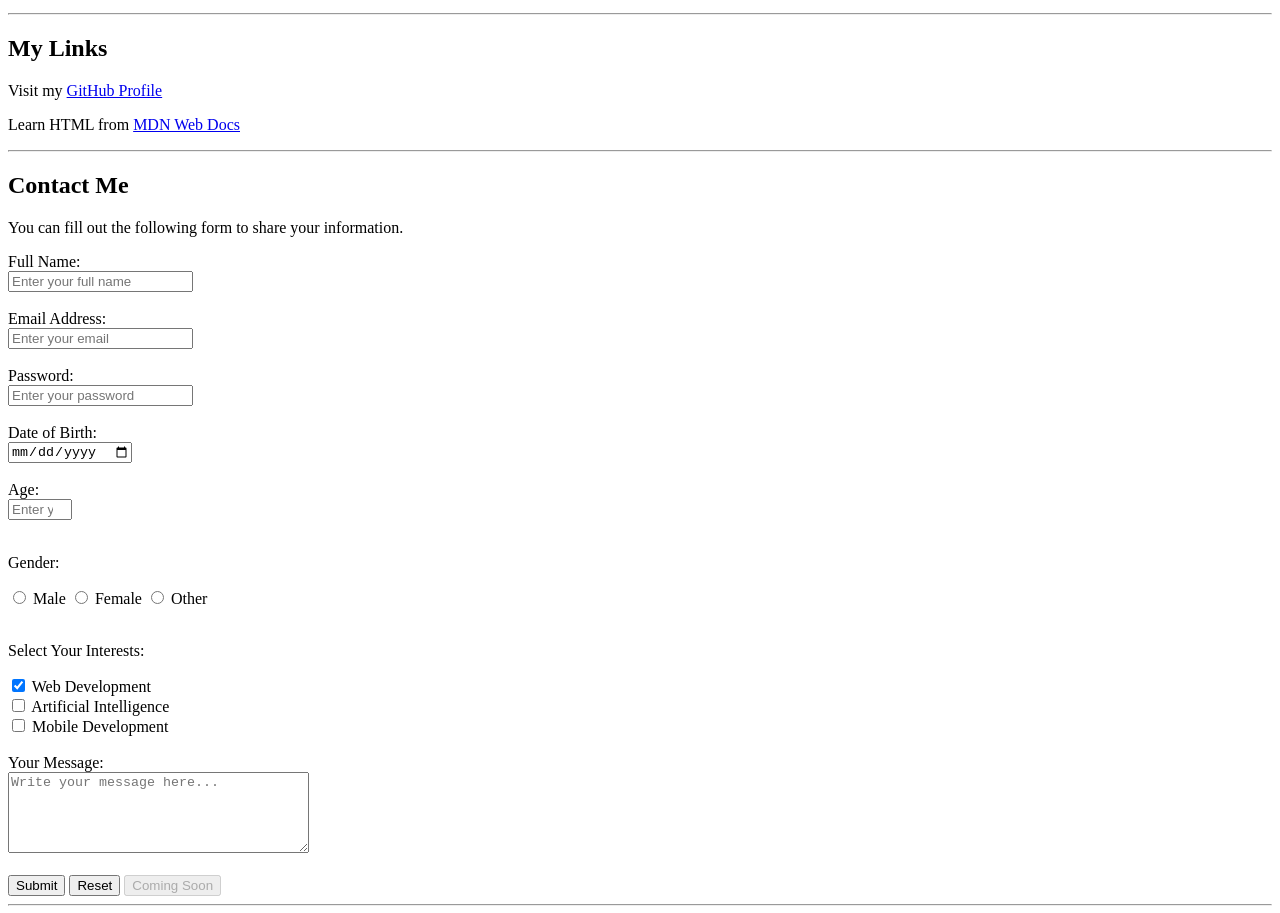
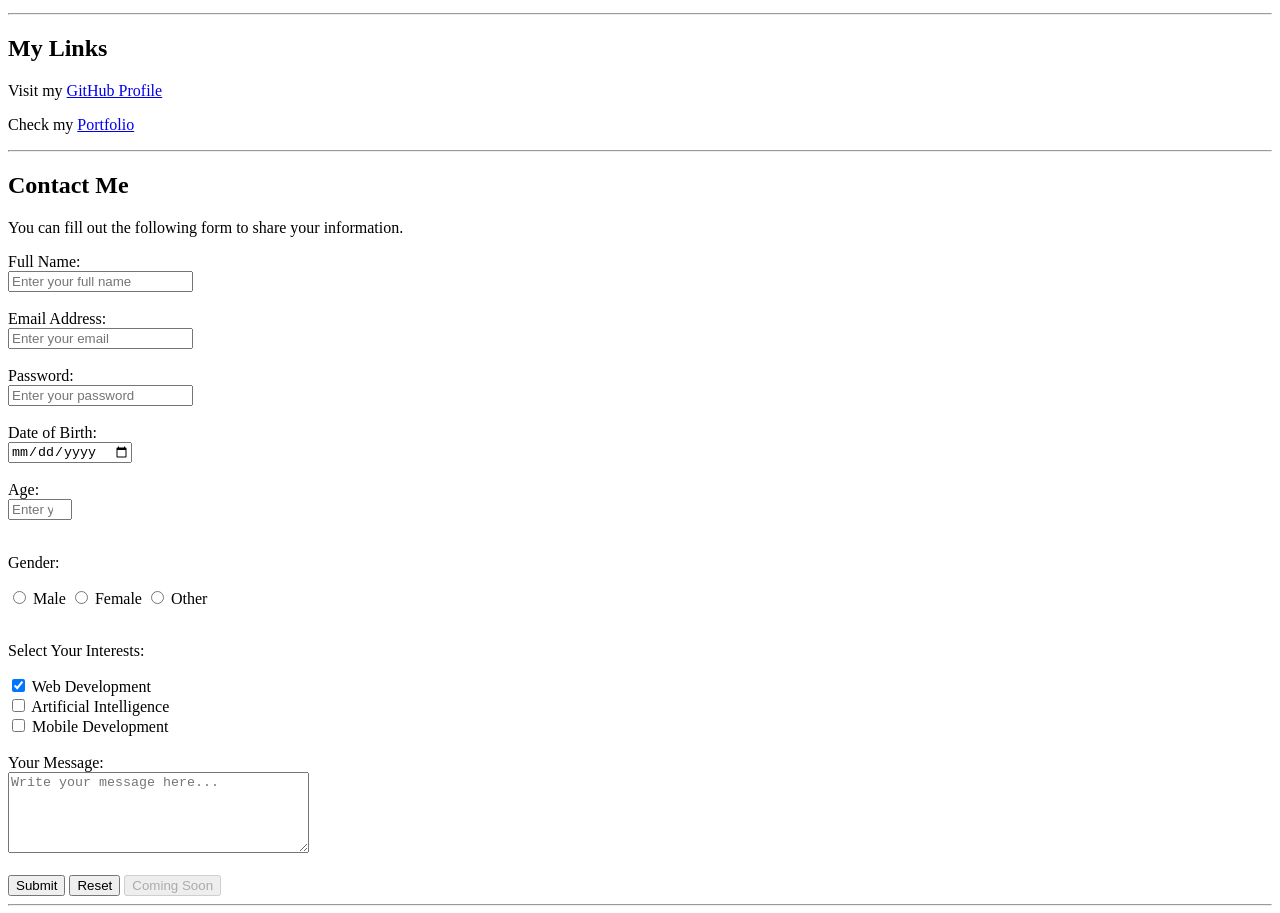
Before and after one commit to theAliMurtaza/bloomrix-tasks, a plain HTML site: page day1-html-task/index.html in a window 1280 px wide. Shown: the part 1158-2071 px from the top of the page. Drawn offline with Linux system fonts and the light colour scheme.

Commit message:
Making the indentation changes

```diff
--- a/day1-html-task/index.html
+++ b/day1-html-task/index.html
@@ -8,69 +8,52 @@
     <title>Ali Murtaza | Personal Profile</title>
 </head>
 <body>
-
-    <!-- Main Heading -->
     <header>
         <h1>Ali Murtaza</h1>
         <p>Software Engineer  | Speciallized in Full Stack development and Automation</p>
         <hr>
     </header>
-
-    <!-- Profile Section -->
     <main>
         <section>
             <h2>My Profile</h2>
-
             <img src="picofme.png"
                  alt="Profile picture of Ali Murtaza"
                  width="180"
                  height="180">
-
             <p>
                 Hello! My name is <strong>Ali Murtaza</strong>.
                 I am a Software Engineer. I am speciallied in
                 Full Stack Development and Automation. Now a days
                 I am exploring Flutter and AI Developement.
             </p>
-
             <p>
                 I enjoy learning new technologies and building
                 web applications. My goal is to become a
                 <em>professional software developer</em>.
             </p>
         </section>
-
         <hr>
-
-        <!-- About Section -->
         <section>
             <h2>About Me</h2>
-
             <p>
                 I am interested in full-stack web development
                 and artificial intelligence.
                 I have worked on different academic and
                 personal projects.
             </p>
-
             <p>
                 Currently, I am focusing on improving my
                 <mark>HTML, CSS, JavaScript, and React</mark>
                 skills.
             </p>
-
             <small>
                 I believe that consistent practice is the
                 best way to improve programming skills.
             </small>
         </section>
-
         <hr>
-
-        <!-- Skills Section -->
         <section>
             <h2>My Skills</h2>
-
             <h3>Technical Skills</h3>
             <ul>
                 <li>HTML</li>
@@ -80,7 +63,6 @@
                 <li>Node.js</li>
                 <li>Python</li>
             </ul>
-
             <h3>Soft Skills</h3>
             <ul>
                 <li>Problem Solving</li>
@@ -89,13 +71,9 @@
                 <li>Time Management</li>
             </ul>
         </section>
-
         <hr>
-
-        <!-- Education Section -->
         <section>
             <h2>Education</h2>
-
             <ol>
                 <li>
                     <strong>BS Software Engineering</strong>
@@ -115,13 +93,9 @@
                 </li>
             </ol>
         </section>
-
         <hr>
-
-        <!-- Useful Links -->
         <section>
             <h2>My Links</h2>
-
             <div>
                 <p>
                     Visit my
@@ -131,32 +105,24 @@
                         GitHub Profile
                     </a>
                 </p>
-
                 <p>
-                    Learn HTML from
-                    <a href="https://developer.mozilla.org/en-US/docs/Web/HTML"
+                    Check my
+                    <a href="https://portfolio-se-kpi6.vercel.app/"
                        target="_blank"
                        rel="noopener noreferrer">
-                        MDN Web Docs
+                       Portfolio
                     </a>
                 </p>
             </div>
         </section>
-
         <hr>
-
-        <!-- Contact Form -->
         <section>
             <h2>Contact Me</h2>
-
             <p>
                 You can fill out the following form
                 to share your information.
             </p>
-
             <form action="#" method="get">
-
-                <!-- Name -->
                 <div>
                     <label for="fullName">Full Name:</label>
                     <br>
@@ -166,10 +132,7 @@
                            placeholder="Enter your full name"
                            required>
                 </div>
-
                 <br>
-
-                <!-- Email -->
                 <div>
                     <label for="email">Email Address:</label>
                     <br>
@@ -179,10 +142,7 @@
                            placeholder="Enter your email"
                            required>
                 </div>
-
                 <br>
-
-                <!-- Password -->
                 <div>
                     <label for="password">Password:</label>
                     <br>
@@ -193,10 +153,7 @@
                            minlength="6"
                            required>
                 </div>
-
                 <br>
-
-                <!-- Date -->
                 <div>
                     <label for="date">Date of Birth:</label>
                     <br>
@@ -205,10 +162,7 @@
                            name="date"
                            required>
                 </div>
-
                 <br>
-
-                <!-- Age -->
                 <div>
                     <label for="age">Age:</label>
                     <br>
@@ -221,10 +175,7 @@
                            placeholder="Enter your age"
                            required>
                 </div>
-
                 <br>
-
-                <!-- Gender -->
                 <div>
                     <p>Gender:</p>
 
@@ -247,13 +198,9 @@
                            value="other">
                     <label for="other">Other</label>
                 </div>
-
                 <br>
-
-                <!-- Interests -->
                 <div>
                     <p>Select Your Interests:</p>
-
                     <input type="checkbox"
                            id="web"
                            name="interests"
@@ -261,24 +208,19 @@
                            checked>
                     <label for="web">Web Development</label>
                     <br>
-
                     <input type="checkbox"
                            id="ai"
                            name="interests"
                            value="ai">
                     <label for="ai">Artificial Intelligence</label>
                     <br>
-
                     <input type="checkbox"
                            id="mobile"
                            name="interests"
                            value="mobile">
                     <label for="mobile">Mobile Development</label>
                 </div>
-
                 <br>
-
-                <!-- Message -->
                 <div>
                     <label for="message">Your Message:</label>
                     <br>
@@ -289,10 +231,7 @@
                               placeholder="Write your message here..."
                               required></textarea>
                 </div>
-
                 <br>
-
-                <!-- Buttons -->
                 <div>
                     <button type="submit">Submit</button>
                     <button type="reset">Reset</button>
@@ -304,10 +243,7 @@
             </form>
         </section>
     </main>
-
     <hr>
-
-    <!-- Footer -->
     <footer>
         <p>
             <span>Ali Murtaza</span> |
```
